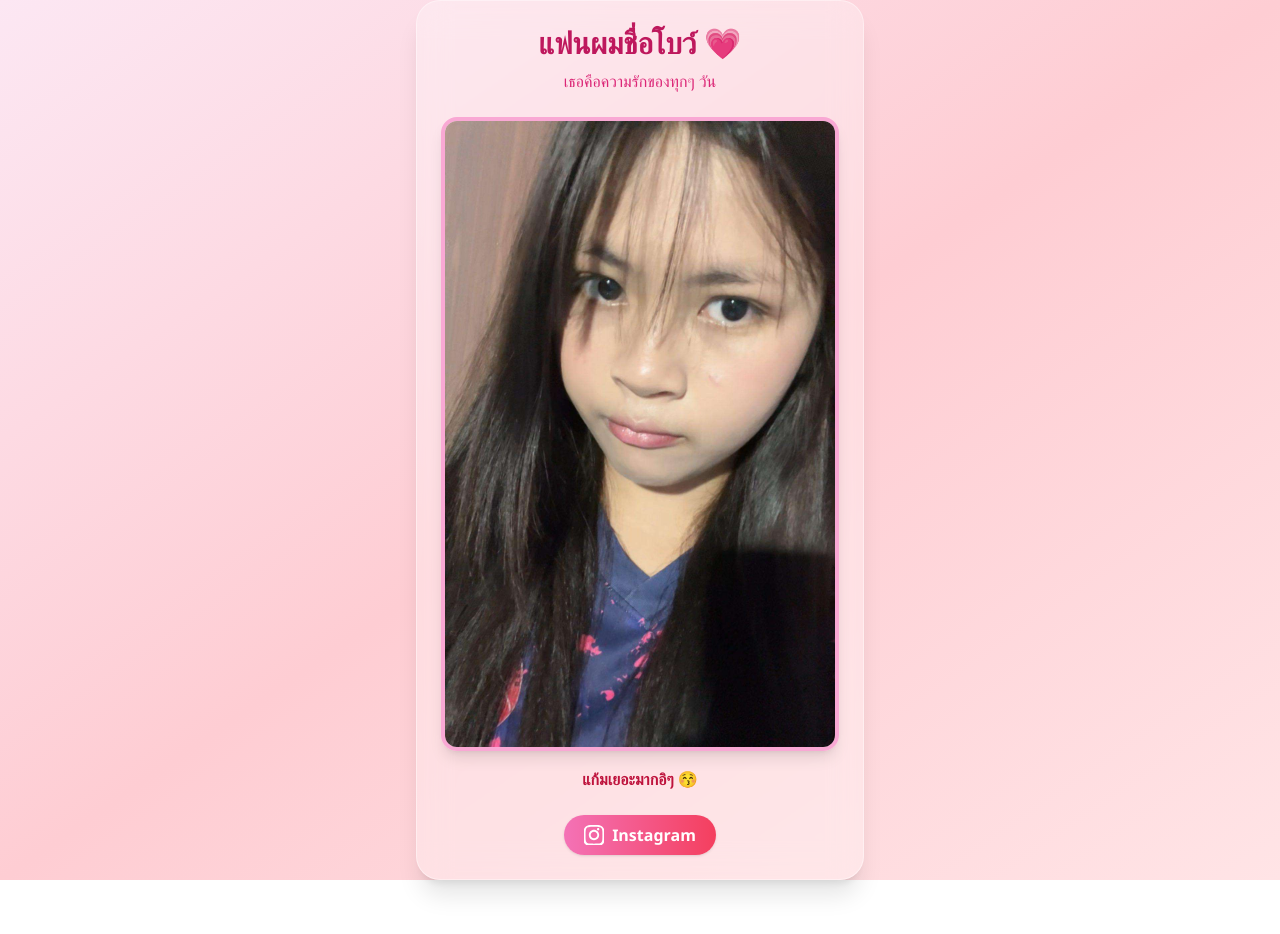
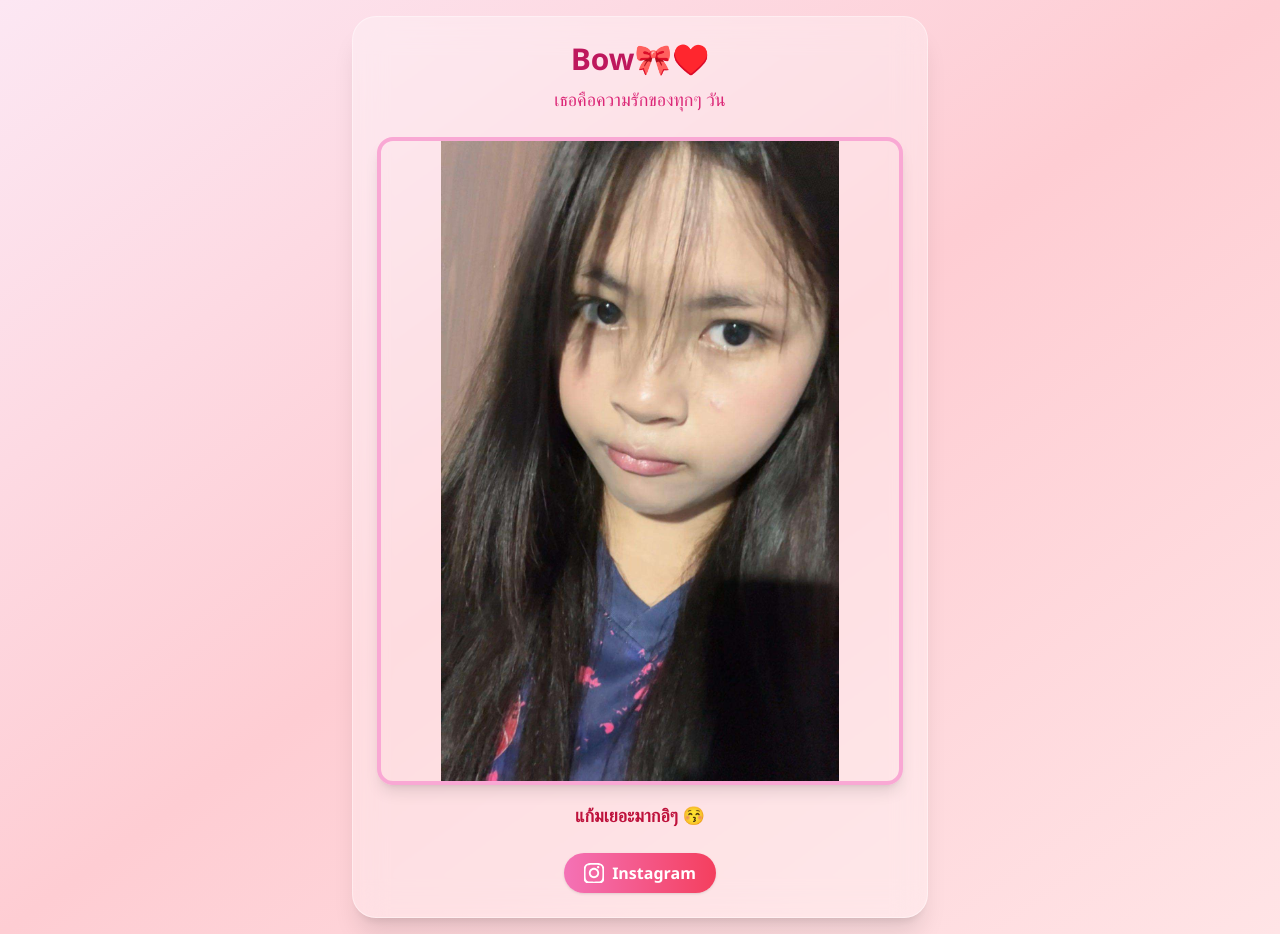
Before and after one commit to Vbigdk/Vbigdk.github.io, a plain HTML site: page index.html in a window 1280 px wide. Before the commit the page ends 880 px from the top, so only its background shows below. Drawn offline with nearby package versions, Linux system fonts and the light colour scheme.

Commit message:
Update index.html

```diff
--- a/index.html
+++ b/index.html
@@ -2,7 +2,7 @@
 <html lang="th">
 <head>
   <meta charset="UTF-8">
-  <title>โบว์คือคนโปรดของใจ 💘</title>
+  <title>🎀🎀🎀</title>
   <meta name="viewport" content="width=device-width, initial-scale=1">
   <script src="https://cdn.tailwindcss.com"></script>
   <style>
@@ -11,25 +11,25 @@
     }
   </style>
 </head>
-<body class="bg-gradient-to-br from-pink-100 via-rose-200 to-rose-100 min-h-screen flex items-center justify-center">
+<body class="bg-gradient-to-br from-pink-100 via-rose-200 to-rose-100 min-h-screen flex items-center justify-center p-4">
 
   <!-- ✅ Glass UI Container -->
-  <div class="w-full max-w-md mx-auto bg-white/30 backdrop-blur-lg rounded-3xl shadow-xl border border-white/40 p-6 text-center">
+  <div class="w-full max-w-xl bg-white/30 backdrop-blur-lg rounded-3xl shadow-xl border border-white/40 p-6 text-center">
 
     <!-- Header -->
-    <h1 class="text-3xl font-bold text-pink-700 mb-2">แฟนผมชื่อโบว์ 💗</h1>
-    <p class="text-pink-600 mb-6">เธอคือความรักของทุกๆ วัน</p>
+    <h1 class="text-2xl md:text-3xl font-bold text-pink-700 mb-2">Bow🎀♥️</h1>
+    <p class="text-pink-600 text-base md:text-lg mb-6">เธอคือความรักของทุกๆ วัน</p>
 
-    <!-- Image (ปรับตามขนาดภาพจริง) -->
-    <div class="overflow-hidden rounded-2xl border-4 border-pink-300 shadow-lg mb-4">
-      <img id="slideshow" src="1.jpg" alt="แฟน" class="w-full object-contain mx-auto transition-all duration-700">
+    <!-- Responsive Image Container -->
+    <div class="w-full overflow-hidden rounded-2xl border-4 border-pink-300 shadow-lg mb-4">
+      <img id="slideshow" src="1.jpg" alt="แฟน" class="w-full max-h-[80vh] object-contain mx-auto transition-all duration-700">
     </div>
 
     <!-- Caption -->
-    <p id="caption" class="text-rose-700 font-semibold mb-6">น่ารักเกิ๊น 💕</p>
+    <p id="caption" class="text-rose-700 font-semibold mb-6 text-sm md:text-lg">น่ารักเกิ๊น 💕</p>
 
     <!-- Instagram Button -->
-    <a href="https://www.instagram.com/_parida_09?igsh=aXBybjR1bnlnMG14" target="_blank" class="inline-flex items-center gap-2 bg-gradient-to-r from-pink-400 to-rose-500 text-white font-semibold py-2 px-5 rounded-full shadow hover:scale-105 transition transform duration-200">
+    <a href="https://www.instagram.com/_parida_09?igsh=aXBybjR1bnlnMG14" target="_blank" class="inline-flex items-center gap-2 bg-gradient-to-r from-pink-400 to-rose-500 text-white font-semibold py-2 px-5 rounded-full shadow hover:scale-105 transition transform duration-200 text-sm md:text-base">
       <svg xmlns="http://www.w3.org/2000/svg" class="w-5 h-5 fill-current" viewBox="0 0 24 24">
         <path d="M12 2.2c3.2 0 3.6 0 4.9.1 1.2.1 2 .2 2.4.4.6.2 1 .5 1.4.9.4.4.7.8.9 1.4.2.4.3 1.2.4 2.4.1 1.3.1 1.7.1 4.9s0 3.6-.1 4.9c-.1 1.2-.2 2-.4 2.4-.2.6-.5 1-0.9 1.4-.4.4-.8.7-1.4.9-.4.2-1.2.3-2.4.4-1.3.1-1.7.1-4.9.1s-3.6 0-4.9-.1c-1.2-.1-2-.2-2.4-.4-.6-.2-1-.5-1.4-.9-.4-.4-.7-.8-.9-1.4-.2-.4-.3-1.2-.4-2.4-.1-1.3-.1-1.7-.1-4.9s0-3.6.1-4.9c.1-1.2.2-2 .4-2.4.2-.6.5-1 0.9-1.4.4-.4.8-.7 1.4-.9.4-.2 1.2-.3 2.4-.4 1.3-.1 1.7-.1 4.9-.1zm0-2.2c-3.3 0-3.7 0-5 .1-1.3.1-2.3.3-3.1.7-.9.4-1.6.9-2.3 1.6-.7.7-1.2 1.4-1.6 2.3-.3.8-.6 1.8-.7 3.1-.1 1.3-.1 1.7-.1 5s0 3.7.1 5c.1 1.3.3 2.3.7 3.1.4.9.9 1.6 1.6 2.3.7.7 1.4 1.2 2.3 1.6.8.3 1.8.6 3.1.7 1.3.1 1.7.1 5 .1s3.7 0 5-.1c1.3-.1 2.3-.3 3.1-.7.9-.4 1.6-.9 2.3-1.6.7-.7 1.2-1.4 1.6-2.3.3-.8.6-1.8.7-3.1.1-1.3.1-1.7.1-5s0-3.7-.1-5c-.1-1.3-.3-2.3-.7-3.1-.4-.9-.9-1.6-1.6-2.3-.7-.7-1.4-1.2-2.3-1.6-.8-.3-1.8-.6-3.1-.7-1.3-.1-1.7-.1-5-.1zM12 5.8c-3.4 0-6.2 2.8-6.2 6.2s2.8 6.2 6.2 6.2 6.2-2.8 6.2-6.2-2.8-6.2-6.2-6.2zm0 10.2c-2.2 0-4-1.8-4-4s1.8-4 4-4 4 1.8 4 4-1.8 4-4 4zm6.4-10.9c0 .8-.6 1.4-1.4 1.4s-1.4-.6-1.4-1.4.6-1.4 1.4-1.4 1.4.6 1.4 1.4z"/>
       </svg>
@@ -37,7 +37,7 @@
     </a>
   </div>
 
-  <!-- ✅ Slideshow Script -->
+  <!-- ✅ Auto Slideshow Script -->
   <script>
     const images = [
       { src: '1.jpg', caption: 'น่ารักเกิ๊น 💕' },
@@ -47,14 +47,12 @@
       { src: '5.jpg', caption: 'ยิ้มแย้มแจ่มใสเหมือนนางฟ้า 😇' },
       { src: '6.jpg', caption: 'วีดีโอคอลที่คิดถึงสุดๆ 📱❤️' }
     ];
-
     let index = 0;
     function changeSlide() {
       index = (index + 1) % images.length;
       document.getElementById('slideshow').src = images[index].src;
       document.getElementById('caption').textContent = images[index].caption;
     }
-
     setInterval(changeSlide, 3000);
   </script>
 
```
